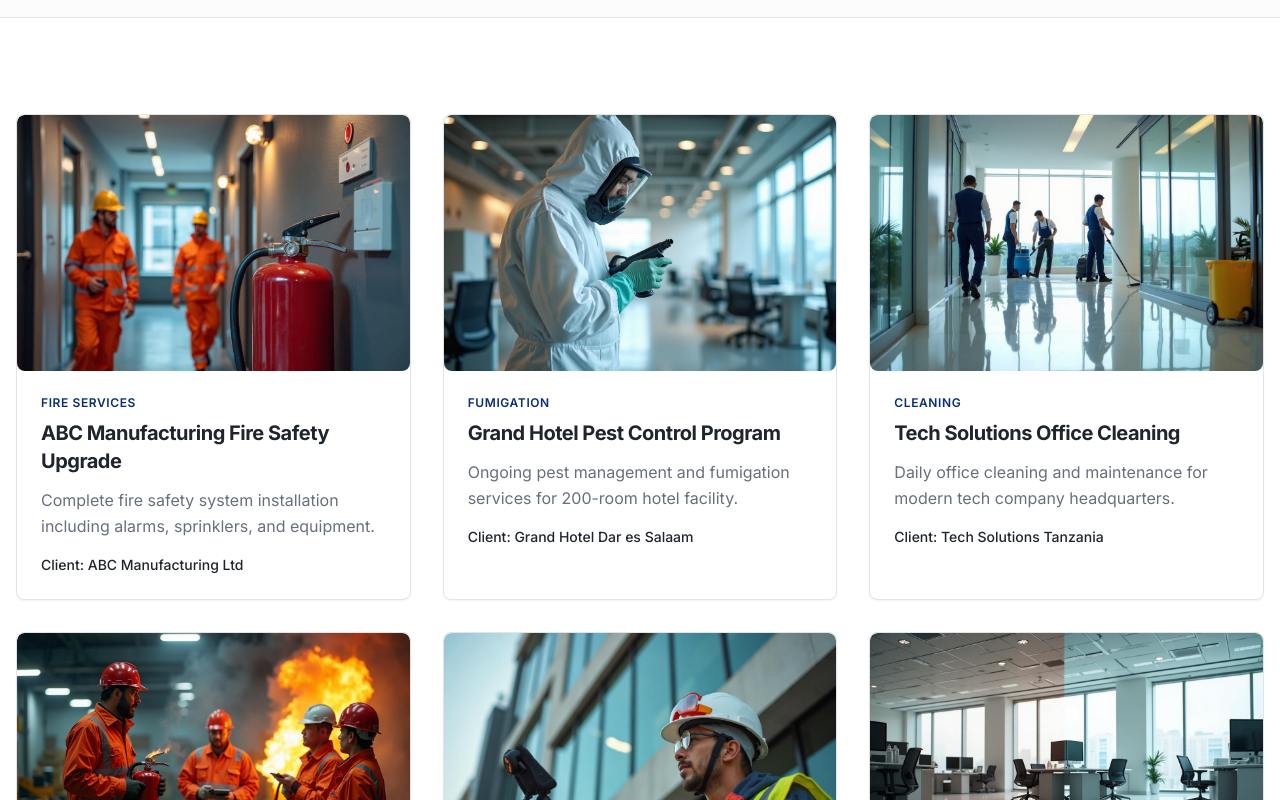
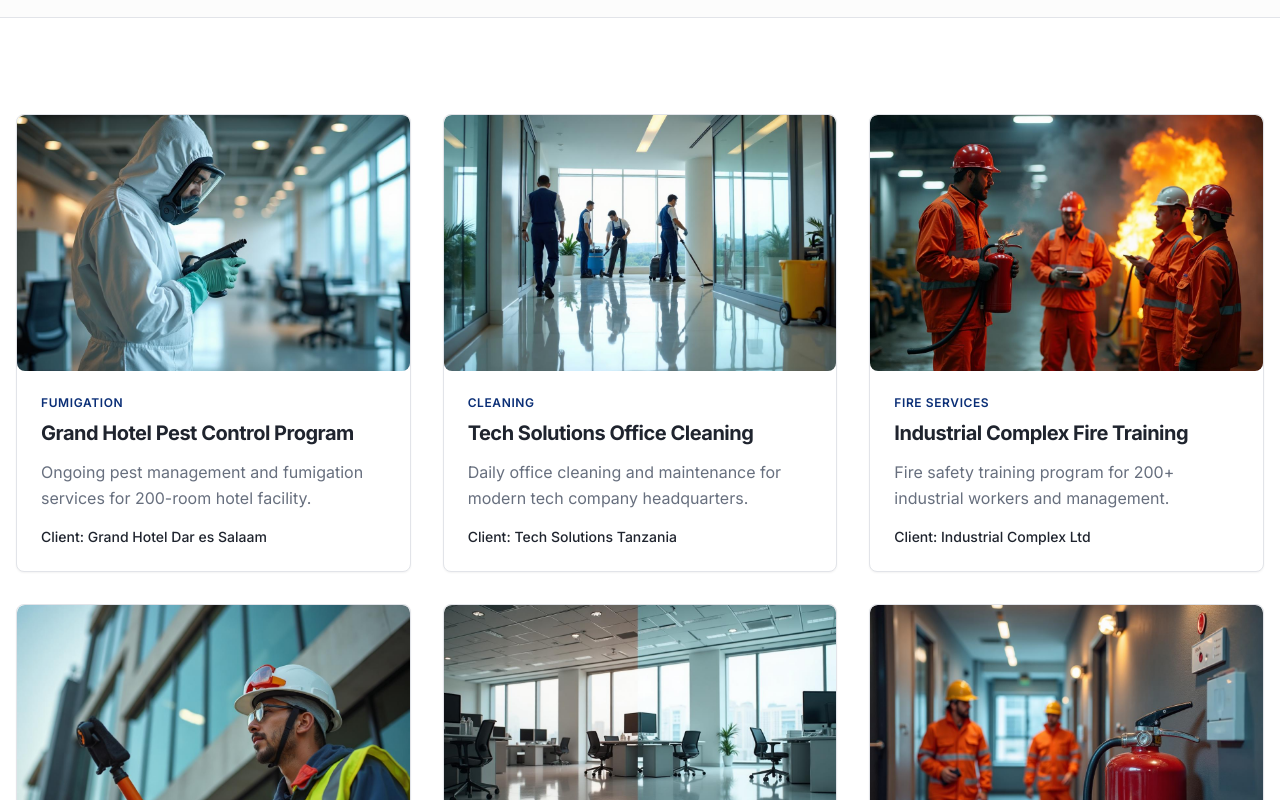
Before and after one commit to Mr-mpange/enterprise-shine-solutions, a React (Vite) app: page /projects in a window 1280 px wide. Shown: the part 576-1376 px from the top of the page. Built offline with nearby package versions, Linux system fonts and the light colour scheme; the HTML template or start-up script is replaced by a standard one.

Commit message:
video remove

```diff
--- a/src/components/home/Testimonials.tsx
+++ b/src/components/home/Testimonials.tsx
@@ -4,16 +4,7 @@ import { useState, useEffect } from "react";
 import happyClients from "@/assets/happy-clients.jpg";
 
 const testimonials = [
-  {
-    name: "John Mwangi",
-    company: "ABC Manufacturing Ltd",
-    role: "Operations Manager",
-    content: "Their fire safety services are exceptional. Professional team, thorough inspection, and quick installation. We feel much safer now.",
-    rating: 5,
 
-    avatar: "JM",
-    gradient: "from-orange-500 to-red-500",
-  },
   {
     name: "Sarah Hassan",
     company: "Tech Solutions Tanzania",
--- a/src/pages/Projects.tsx
+++ b/src/pages/Projects.tsx
@@ -20,13 +20,7 @@ const Projects = () => {
   const [lightboxIndex, setLightboxIndex] = useState(0);
 
   const projects = [
-    {
-      title: "ABC Manufacturing Fire Safety Upgrade",
-      category: "fire",
-      image: fireImage,
-      description: "Complete fire safety system installation including alarms, sprinklers, and equipment.",
-      client: "ABC Manufacturing Ltd",
-    },
+
     {
       title: "Grand Hotel Pest Control Program",
       category: "fumigation",
```
